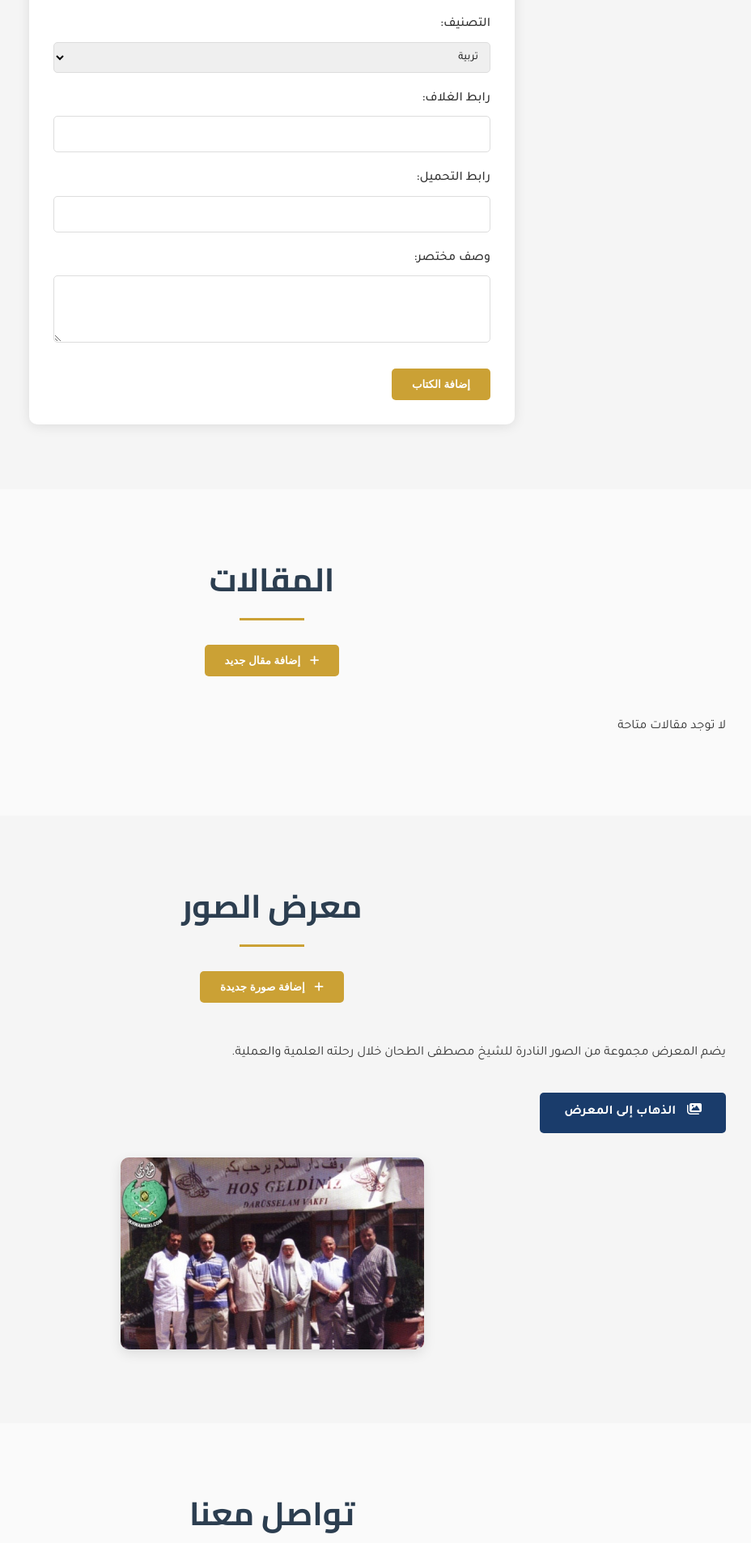
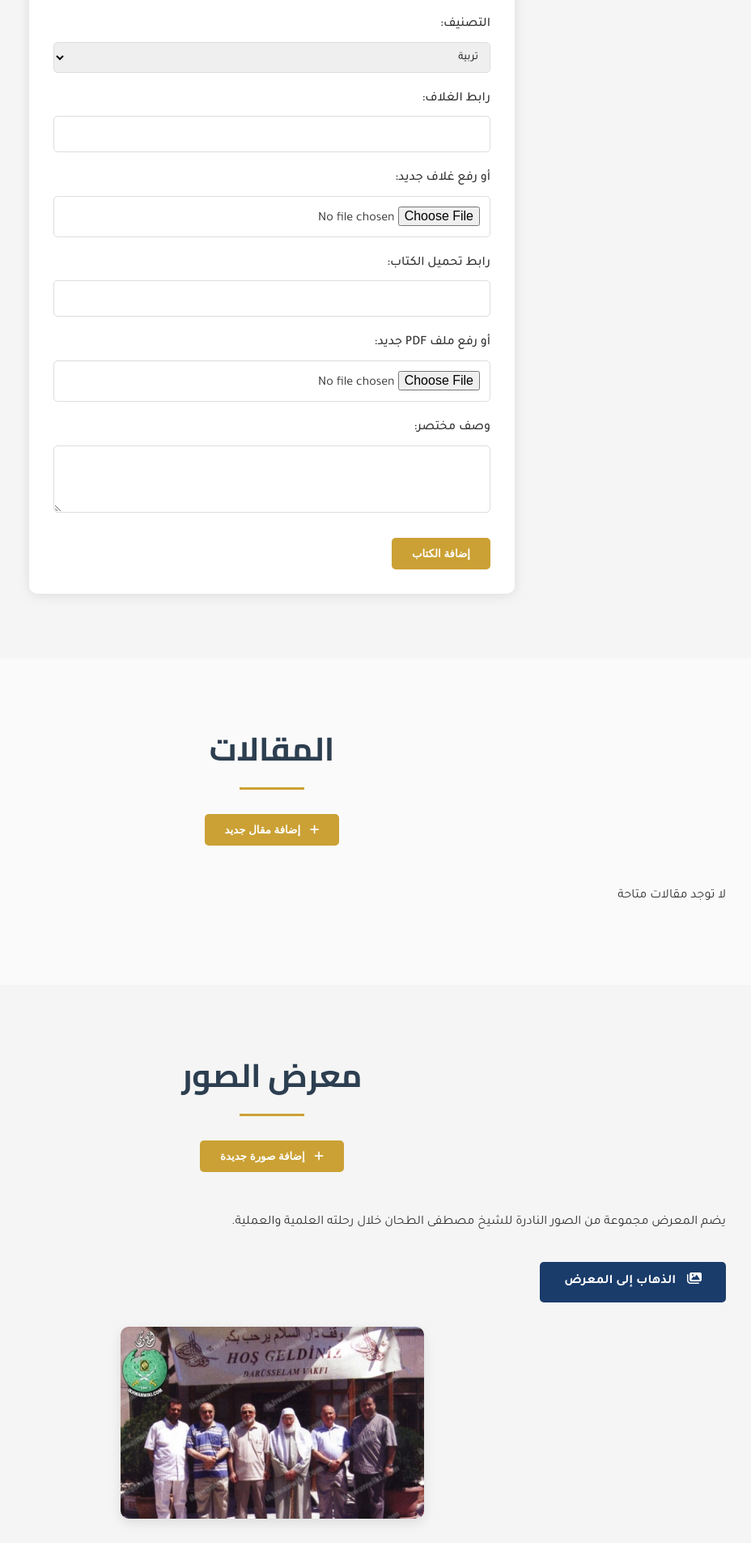
Before and after one commit to srab1980/ShTahan, a Flask app: page / in a window 1280 px wide. Shown: the part 3270-5175 px from the top of the page at 81% size, without its empty margins (304-1232 px from the left). Run offline with Flask 3, Linux system fonts and the light colour scheme; data that the repository does not hold is empty.

Commit message:
Add file upload functionality for book covers, PDFs, and gallery images.
Replit-Commit-Author: Agent
Replit-Commit-Session-Id: 1ff1f280-4fb3-4e5e-b5ef-e0f3e47dc461
Replit-Commit-Screenshot-Url: https://storage.googleapis.com/screenshot-production-us-central1/42c516af-18fc-4cd7-a039-196a65dfcd37/6fabad7c-7064-4b0d-bbb6-057e9587cb7a.jpg

```diff
--- a/app.py
+++ b/app.py
@@ -1,6 +1,9 @@
 import os
 import logging
-from flask import Flask, render_template, request, jsonify
+import uuid
+from datetime import datetime
+from werkzeug.utils import secure_filename
+from flask import Flask, render_template, request, jsonify, url_for, send_from_directory
 from flask_sqlalchemy import SQLAlchemy
 from sqlalchemy.orm import DeclarativeBase
 
@@ -25,11 +28,26 @@ app.config["SQLALCHEMY_ENGINE_OPTIONS"] = {
     "pool_pre_ping": True,
 }
 
+# Configure file uploads
+app.config['UPLOAD_FOLDER'] = 'static/uploads'
+app.config['MAX_CONTENT_LENGTH'] = 16 * 1024 * 1024  # 16MB max upload size
+ALLOWED_EXTENSIONS = {'png', 'jpg', 'jpeg', 'gif', 'pdf'}
+
 # Initialize the app with the SQLAlchemy extension
 db.init_app(app)
 
 # Import models after initializing db
 from models import Book, Article, GalleryImage, ContactMessage
+
+# Helper function to check allowed file extensions
+def allowed_file(filename):
+    return '.' in filename and filename.rsplit('.', 1)[1].lower() in ALLOWED_EXTENSIONS
+
+# Helper function to generate a unique filename
+def generate_unique_filename(filename):
+    ext = filename.rsplit('.', 1)[1].lower() if '.' in filename else ''
+    unique_name = f"{uuid.uuid4().hex}.{ext}"
+    return unique_name
 
 @app.route('/')
 def index():
@@ -226,5 +244,122 @@ def submit_contact():
 
     return jsonify({'message': 'Message sent successfully'}), 201
 
+# File Upload Endpoints
+@app.route('/api/upload/book-cover', methods=['POST'])
+def upload_book_cover():
+    # Check if a file part exists in the request
+    if 'file' not in request.files:
+        return jsonify({'error': 'No file part'}), 400
+
+    file = request.files['file']
+
+    # Check if user submitted an empty form
+    if file.filename == '':
+        return jsonify({'error': 'No file selected'}), 400
+
+    # Check if file is allowed
+    if file and allowed_file(file.filename):
+        # Create a unique filename to avoid collisions
+        filename = generate_unique_filename(file.filename)
+
+        # Save file to the books upload directory
+        file_path = os.path.join(app.config['UPLOAD_FOLDER'], 'books', filename)
+        file.save(file_path)
+
+        # Return the file path for use in the book cover field
+        return jsonify({
+            'message': 'File uploaded successfully',
+            'file_url': f"/static/uploads/books/{filename}"
+        }), 201
+    else:
+        return jsonify({'error': 'File type not allowed'}), 400
+
+@app.route('/api/upload/book-pdf', methods=['POST'])
+def upload_book_pdf():
+    # Check if a file part exists in the request
+    if 'file' not in request.files:
+        return jsonify({'error': 'No file part'}), 400
+
+    file = request.files['file']
+
+    # Check if user submitted an empty form
+    if file.filename == '':
+        return jsonify({'error': 'No file selected'}), 400
+
+    # Check if file is allowed and is a PDF
+    if file and file.filename.lower().endswith('.pdf'):
+        # Create a unique filename to avoid collisions
+        filename = generate_unique_filename(file.filename)
+
+        # Save file to the books upload directory
+        file_path = os.path.join(app.config['UPLOAD_FOLDER'], 'books', filename)
+        file.save(file_path)
+
+        # Return the file path for use in the book download field
+        return jsonify({
+            'message': 'PDF uploaded successfully',
+            'file_url': f"/static/uploads/books/{filename}"
+        }), 201
+    else:
+        return jsonify({'error': 'File must be a PDF'}), 400
+
+@app.route('/api/upload/gallery-image', methods=['POST'])
+def upload_gallery_image():
+    # Check if a file part exists in the request
+    if 'file' not in request.files:
+        return jsonify({'error': 'No file part'}), 400
+
+    file = request.files['file']
+
+    # Check if user submitted an empty form
+    if file.filename == '':
+        return jsonify({'error': 'No file selected'}), 400
+
+    # Check if file is an image
+    if file and allowed_file(file.filename) and file.filename.lower().endswith(('png', 'jpg', 'jpeg', 'gif')):
+        # Create a unique filename to avoid collisions
+        filename = generate_unique_filename(file.filename)
+
+        # Save file to the gallery upload directory
+        file_path = os.path.join(app.config['UPLOAD_FOLDER'], 'gallery', filename)
+        file.save(file_path)
+
+        # Return the file path for use in the gallery image
+        return jsonify({
+            'message': 'Image uploaded successfully',
+            'file_url': f"/static/uploads/gallery/{filename}"
+        }), 201
+    else:
+        return jsonify({'error': 'File must be an image (PNG, JPG, JPEG, GIF)'}), 400
+
+@app.route('/api/upload/article-image', methods=['POST'])
+def upload_article_image():
+    # Check if a file part exists in the request
+    if 'file' not in request.files:
+        return jsonify({'error': 'No file part'}), 400
+
+    file = request.files['file']
+
+    # Check if user submitted an empty form
+    if file.filename == '':
+        return jsonify({'error': 'No file selected'}), 400
+
+    # Check if file is an image
+    if file and allowed_file(file.filename) and file.filename.lower().endswith(('png', 'jpg', 'jpeg', 'gif')):
+        # Create a unique filename to avoid collisions
+        filename = generate_unique_filename(file.filename)
+
+        # Save file to the articles upload directory
+        file_path = os.path.join(app.config['UPLOAD_FOLDER'], 'articles', filename)
+        file.save(file_path)
+
+        # Return the file path for use in the article content
+        return jsonify({
+            'message': 'Image uploaded successfully',
+            'file_url': f"/static/uploads/articles/{filename}"
+        }), 201
+    else:
+        return jsonify({'error': 'File must be an image (PNG, JPG, JPEG, GIF)'}), 400
+
 if __name__ == '__main__':
     app.run(host='0.0.0.0', port=5000, debug=True)
--- a/static/js/books.js
+++ b/static/js/books.js
@@ -10,6 +10,11 @@ document.addEventListener('DOMContentLoaded', function() {
     const categoryFilter = document.getElementById('category-filter');
     const addBookForm = document.getElementById('add-book-form');
     const booksSection = document.getElementById('books');
+    const bookCoverUpload = document.getElementById('book-cover-upload');
+    const bookPdfUpload = document.getElementById('book-pdf-upload');
+    const coverPreview = document.getElementById('cover-preview');
+    const coverProgress = document.getElementById('cover-progress');
+    const pdfProgress = document.getElementById('pdf-progress');
 
     // Store books data
     let booksData = [];
@@ -86,7 +91,9 @@ document.addEventListener('DOMContentLoaded', function() {
                     </div>
                     <p class="book-description">${book.description}</p>
                     <div class="book-actions">
-                        <a href="${book.download}" class="btn btn-secondary" target="_blank">تحميل الكتاب</a>
+                        <a href="${book.download}" class="btn btn-secondary" target="_blank">
+                            <i class="fas fa-download"></i> تحميل الكتاب
+                        </a>
                         <button class="btn edit-book" data-id="${book.id}">
                             <i class="fas fa-edit"></i> تعديل
                         </button>
--- a/templates/index.html
+++ b/templates/index.html
@@ -271,8 +271,25 @@
                     </div>
 
                     <div class="form-group">
-                        <label for="book-download">رابط التحميل:</label>
+                        <label for="book-cover-upload">أو رفع غلاف جديد:</label>
+                        <input type="file" id="book-cover-upload" accept="image/*">
+                        <div class="upload-preview" id="cover-preview" style="margin-top: 10px; display: none;"></div>
+                        <div class="upload-progress" id="cover-progress" style="display: none; margin-top: 5px;">
+                            <div class="progress-bar" style="background-color: #d4af37; height: 5px; width: 0%;"></div>
+                        </div>
+                    </div>
+
+                    <div class="form-group">
+                        <label for="book-download">رابط تحميل الكتاب:</label>
                         <input type="url" id="book-download" required>
+                    </div>
+
+                    <div class="form-group">
+                        <label for="book-pdf-upload">أو رفع ملف PDF جديد:</label>
+                        <input type="file" id="book-pdf-upload" accept=".pdf">
+                        <div class="upload-progress" id="pdf-progress" style="display: none; margin-top: 5px;">
+                            <div class="progress-bar" style="background-color: #d4af37; height: 5px; width: 0%;"></div>
+                        </div>
                     </div>
 
                     <div class="form-group">
```
